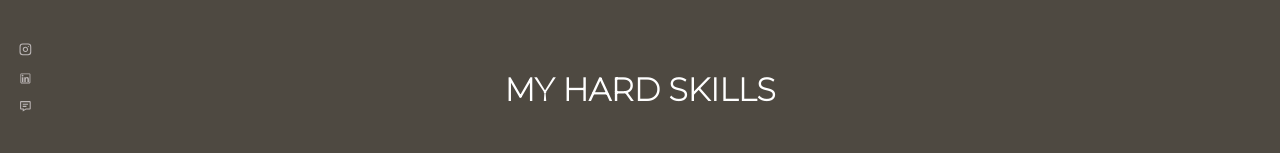
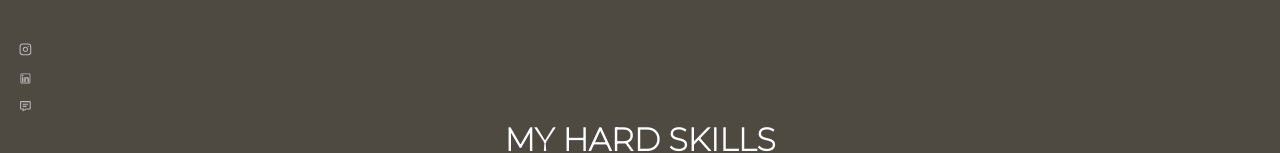
Before and after one commit to Spandita-dwivedi/My-Portfolio, a Next.js app: page / in a window 1280 px wide. Shown: the part 652-805 px from the top of the page. Built offline with nearby package versions, Linux system fonts and the light colour scheme.

Commit message:
main page fixed

```diff
--- a/components/About/About.module.scss
+++ b/components/About/About.module.scss
@@ -3,7 +3,7 @@
         text-align: center;
         font-family: 'Montserrat', sans-serif;
         color: white;
-        margin-bottom: 4vw;
+        margin-bottom: 17px;
 
     }
 
--- a/components/Main/Main.module.scss
+++ b/components/Main/Main.module.scss
@@ -3,14 +3,14 @@
     position: relative;
     overflow: hidden;
     width: 100%;
-    height: 46.4vw;
+    height: 40%;
 
   }
 
   @media(min-width:768px){
     .bg{
         width:100%;
-        height:46.4vw;
+        height:40%;
     }
   }
 
--- a/package.json
+++ b/package.json
@@ -13,6 +13,7 @@
     "@types/node": "18.11.16",
     "@types/react": "18.0.26",
     "@types/react-dom": "18.0.9",
+    "animista": "^0.0.1",
     "eslint": "8.30.0",
     "eslint-config-next": "13.0.7",
     "lottie-react": "^2.3.1",
```
Also changed, not shown: components/Navbar/Navbar.jsx (+0 -34 lines), 1 other file (tests, documents, lock files or other folders).
